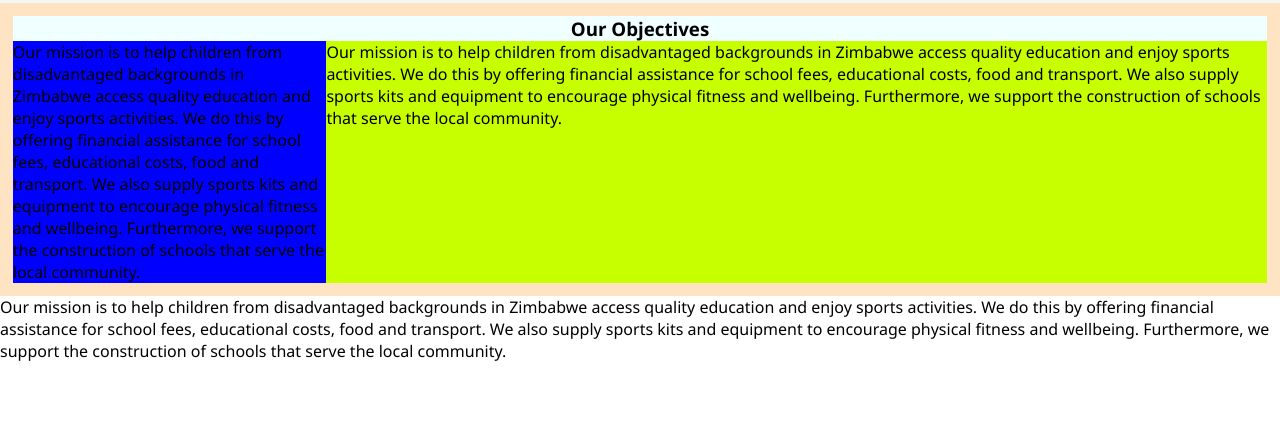
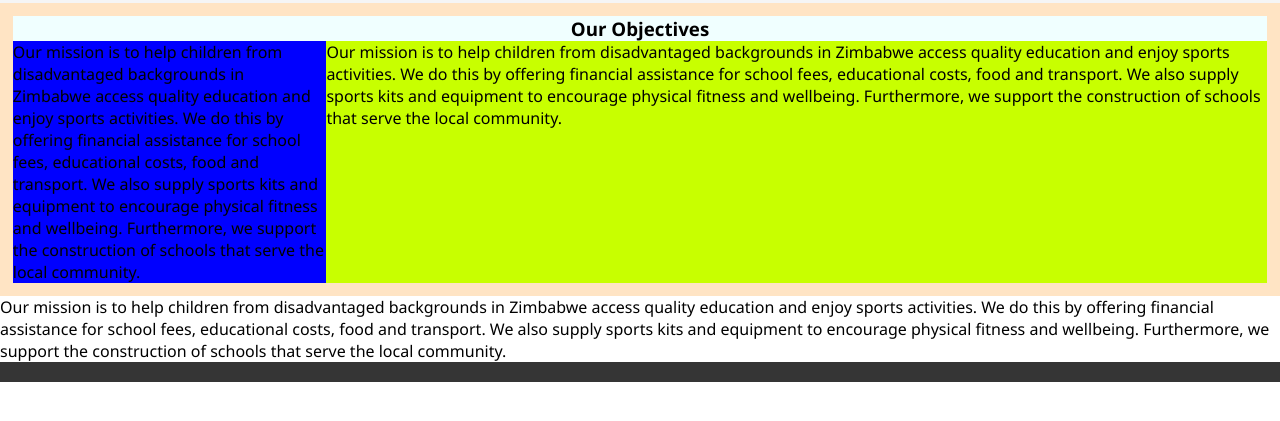
Before and after one commit to Lawrence-Sithole/DumisaniFoundation, a plain HTML site: page index.html in a window 1280 px wide. Shown: the part 125-546 px from the top of the page. Drawn offline with Linux system fonts and the light colour scheme.

Commit message:
add footer

```diff
--- a/index.html
+++ b/index.html
@@ -45,5 +45,6 @@
         construction of schools that serve the local community.
       </p>
     </main>
+    <div class="footer"></div>
   </body>
 </html>
--- a/main.css
+++ b/main.css
@@ -35,3 +35,7 @@
   text-align: end;
   font-size: 0.5em;
 }
+.footer {
+  background: #353535;
+  height: 20px;
+}
```
